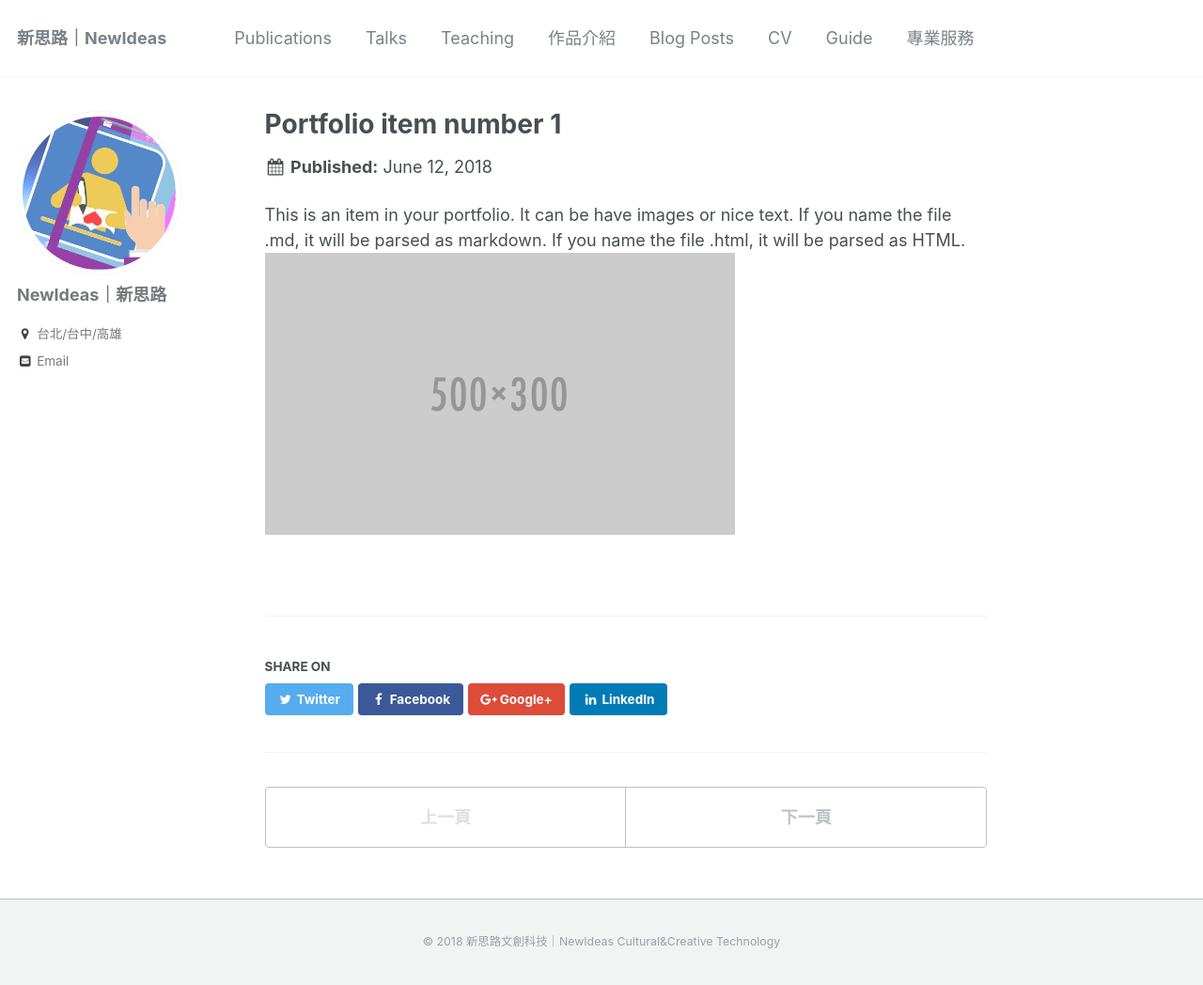
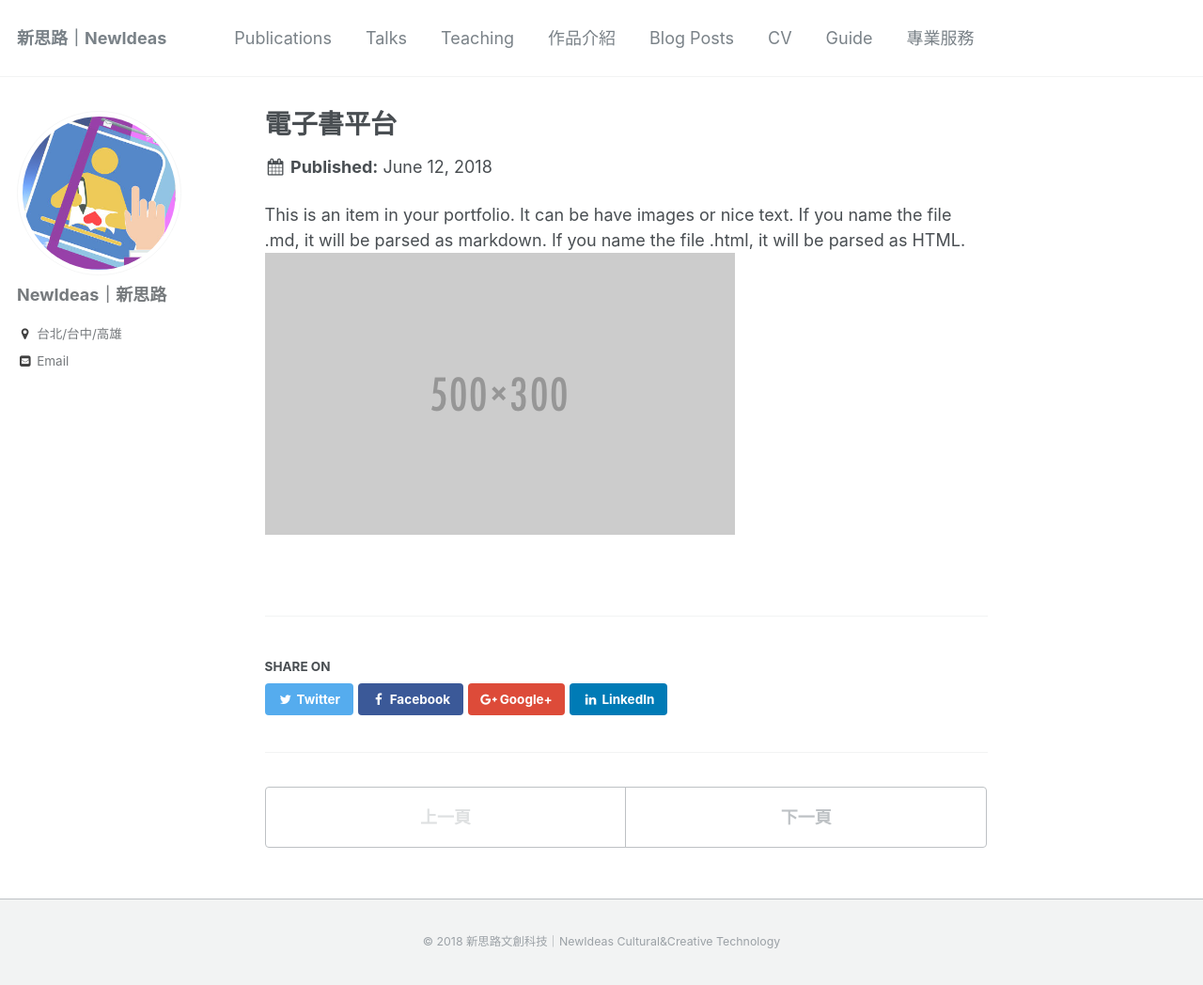
Before and after one commit to ikevin28/newideas8.github.io, a Jekyll site: the page built from _portfolio/portfolio-1.md, in a window 1280 px wide and 1048 px high. Shown: the whole window at 94% size. Built offline with Jekyll 4.4.1, drawn with Linux system fonts in a browser that asks for light colours.

Commit message:
Update portfolio-1.md

```diff
--- a/_portfolio/portfolio-1.md
+++ b/_portfolio/portfolio-1.md
@@ -1,5 +1,5 @@
 ---
-title: "Portfolio item number 1"
+title: "電子書平台"
 excerpt: "愛閱書城，一個嶄新的網路書店，支援電子書、實體書等。<br/><img src='/images/ipad2.jpg'>"
 collection: portfolio
 ---
```
